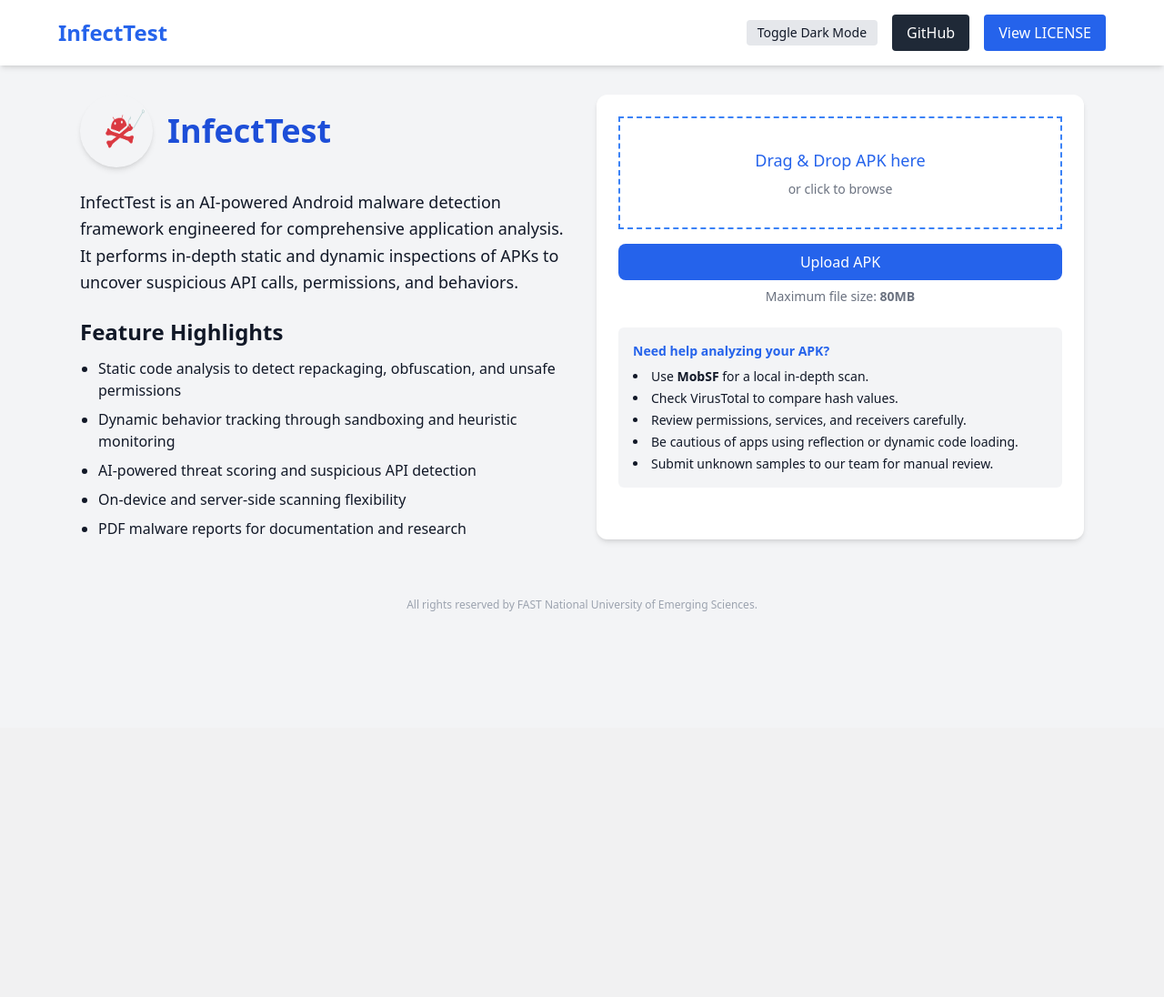
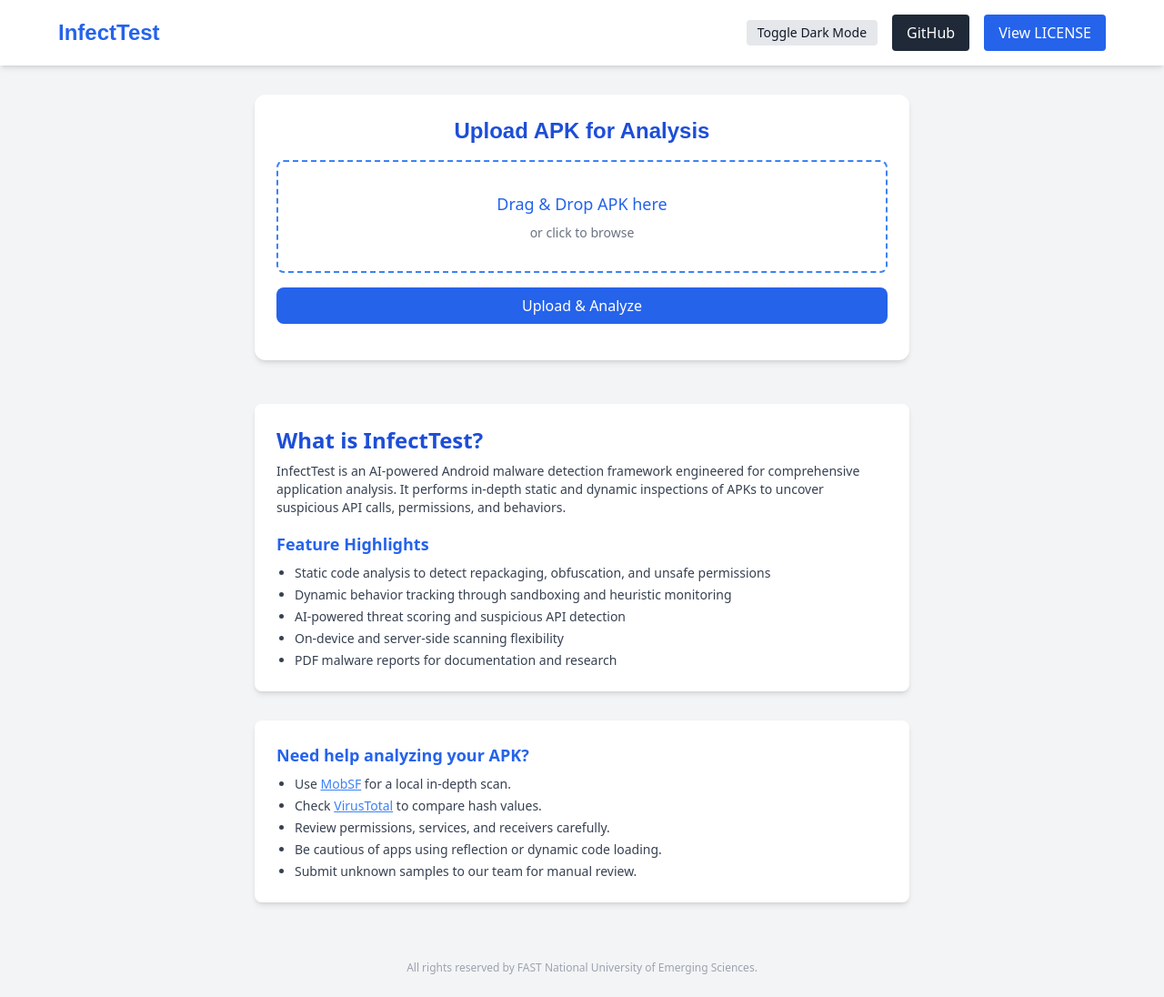
Before and after one commit to ShahMuhammadQureshi419/FYP, a Flask app: page / in a window 1280 px wide. Shown: the whole page at 91% size. Before the commit the page ends 672 px from the top, so only its background shows below. Run offline with Flask 3, Linux system fonts and the light colour scheme; parts of the project's set-up code (start-up, migrations or seed data) failed here and were passed over; some libraries are stand-ins or nearby versions.

Commit message:
Update index.html

```diff
--- a/templates/index.html
+++ b/templates/index.html
@@ -38,39 +38,94 @@
       background: rgba(59, 130, 246, 0.1);
     }
   </style>
+  <script>
+    async function uploadAPK(event) {
+      event.preventDefault();
+      const form = document.getElementById('upload-form');
+      const formData = new FormData(form);
+      const status = document.getElementById('status');
+      status.innerText = 'Uploading...';
+
+      try {
+        const response = await fetch('/upload', {
+          method: 'POST',
+          body: formData
+        });
+
+        const text = await response.text();
+        console.log("Raw response:", text);
+
+        let result;
+        try {
+          result = JSON.parse(text);
+        } catch (e) {
+          console.error("Failed to parse JSON:", e);
+          status.innerText = 'Server error: Invalid response';
+          return;
+        }
+
+        if (result.redirect_url) {
+          window.location.href = result.redirect_url;
+        } else {
+          status.innerText = result.error || 'Upload failed.';
+        }
+      } catch (err) {
+        console.error("Upload error:", err);
+        status.innerText = 'Uploading...';
+      }
+    }
+  </script>
 </head>
 <body class="bg-gray-100 dark:bg-gray-900 text-gray-900 dark:text-gray-100 transition-colors duration-500">
-  <header class="bg-white dark:bg-gray-800 shadow-md py-4 px-6 fixed w-full top-0 z-50 transition-all">
+
+  <!-- Header -->
+  <header class="bg-white dark:bg-gray-800 shadow-md py-4 px-6 fixed w-full top-0 z-50">
     <div class="max-w-6xl mx-auto flex items-center justify-between">
-      <h1 class="text-2xl font-bold text-blue-600 dark:text-blue-400 orbitron">InfectTest</h1>
+      <h1 class="text-2xl font-bold text-blue-600 dark:text-blue-400 font-orbitron">InfectTest</h1>
       <div class="flex items-center space-x-4">
         <button id="darkModeToggle" class="bg-gray-200 dark:bg-gray-700 text-sm px-3 py-1 rounded hover:bg-gray-300 dark:hover:bg-gray-600 transition">Toggle Dark Mode</button>
-        <a href="https://github.com/Binary-Assassin/InfectTest" target="_blank" class="flex items-center bg-gray-800 text-white px-4 py-2 rounded hover:bg-gray-700 transition">
+        <a href="https://github.com/ShahMuhammadQureshi419/FYP" target="_blank" class="flex items-center bg-gray-800 text-white px-4 py-2 rounded hover:bg-gray-700 transition">
           GitHub
         </a>
-        <a href="license.html" class="bg-blue-600 text-white px-4 py-2 rounded hover:bg-blue-700 transition">
+        <a href="https://github.com/ShahMuhammadQureshi419/FYP/blob/main/LICENSE" class="bg-blue-600 text-white px-4 py-2 rounded hover:bg-blue-700 transition">
           View LICENSE
         </a>
       </div>
     </div>
   </header>
 
-  <div class="h-20"></div>
+  <div class="h-20"></div> <!-- Spacer for fixed header -->
 
-  <main class="max-w-6xl mx-auto p-6 animate-fade">
-    <div class="grid grid-cols-1 md:grid-cols-2 gap-8">
+  <!-- Main Content -->
+  <main class="max-w-3xl mx-auto p-6 animate-fade">
 
-      <!-- About Section -->
-      <section>
-        <div class="flex items-center space-x-4 mb-6">
-          <img src="/static/how-to-remove-malware-on-android-1536x1015-Photoroom.png" alt="How to Remove Malware on Android" class="w-20 h-20 rounded-full shadow-md">
-          <h2 class="text-4xl font-bold text-blue-700 dark:text-blue-400 orbitron">InfectTest</h2>
+    <!-- Upload Box -->
+    <div class="bg-white dark:bg-gray-800 rounded-xl shadow-md p-6">
+      <h2 class="text-2xl font-bold text-blue-700 dark:text-blue-400 font-orbitron mb-4 text-center">Upload APK for Analysis</h2>
+      <form id="upload-form" onsubmit="uploadAPK(event)" class="space-y-4">
+        <label for="file" class="drag-drop-area block rounded-lg">
+          <p class="text-lg font-medium text-blue-600 dark:text-blue-400">Drag & Drop APK here</p>
+          <p class="text-sm text-gray-500 dark:text-gray-400 mt-2">or click to browse</p>
+          <input type="file" name="file" id="file" accept=".apk" required class="hidden">
+        </label>
+        <div>
+          <button type="submit" class="w-full bg-blue-600 text-white py-2 rounded-lg hover:bg-blue-700 transition">
+            Upload & Analyze
+          </button>
         </div>
-        <p class="text-lg leading-relaxed mb-6">
-          InfectTest is an AI-powered Android malware detection framework engineered for comprehensive application analysis. It performs in-depth static and dynamic inspections of APKs to uncover suspicious API calls, permissions, and behaviors.
+      </form>
+      <p id="status" class="text-center text-sm mt-4 text-gray-600 dark:text-gray-300"></p>
+    </div>
+
+    <!-- About InfectTest -->
+    <section class="mt-12 bg-white dark:bg-gray-800 rounded-lg shadow-md p-6">
+      <h3 class="text-2xl font-bold text-blue-700 dark:text-blue-400 mb-2">What is InfectTest?</h3>
+      <p class="text-sm text-gray-700 dark:text-gray-300 mb-4">
+        InfectTest is an AI-powered Android malware detection framework engineered for comprehensive application analysis.
+        It performs in-depth static and dynamic inspections of APKs to uncover suspicious API calls, permissions, and behaviors.
       </p>
-        <h3 class="text-2xl font-semibold mb-3">Feature Highlights</h3>
-        <ul class="list-disc pl-5 space-y-2">
+      <h4 class="text-lg font-semibold text-blue-600 dark:text-blue-300 mb-2">Feature Highlights</h4>
+      <ul class="list-disc pl-5 text-sm text-gray-700 dark:text-gray-300 space-y-1">
         <li>Static code analysis to detect repackaging, obfuscation, and unsafe permissions</li>
         <li>Dynamic behavior tracking through sandboxing and heuristic monitoring</li>
         <li>AI-powered threat scoring and suspicious API detection</li>
@@ -79,88 +134,31 @@
       </ul>
     </section>
 
-      <!-- Upload Section -->
-      <section class="bg-white dark:bg-gray-800 rounded-xl shadow-md p-6">
-        <form method="POST" action="/upload" enctype="multipart/form-data" id="uploadForm">
-          <label for="fileInput" class="drag-drop-area block">
-            <p class="text-lg font-medium text-blue-600 dark:text-blue-400">Drag & Drop APK here</p>
-            <p class="text-sm text-gray-500 dark:text-gray-400 mt-2">or click to browse</p>
-            <input type="file" name="file" id="fileInput" accept=".apk" required class="hidden">
-          </label>
-          <div class="mt-4">
-            <button type="submit" class="w-full bg-blue-600 text-white py-2 rounded-lg hover:bg-blue-700 transition">
-              Upload APK
-            </button>
-          </div>
-          <p class="text-sm text-gray-500 dark:text-gray-400 mt-2 text-center">Maximum file size: <strong>80MB</strong></p>
-
-          <!-- Upload Progress Bar -->
-          <div class="mt-4 hidden" id="progressWrapper">
-            <div class="w-full bg-gray-200 rounded-full dark:bg-gray-700">
-              <div id="progressBar" class="bg-blue-600 text-xs font-medium text-blue-100 text-center p-0.5 leading-none rounded-full w-0">0%</div>
-            </div>
-          </div>
-        </form>
-
-        <!-- Additional Insight Box -->
-        <div class="mt-6 p-4 bg-gray-100 dark:bg-gray-700 rounded-md text-sm">
-          <h4 class="text-blue-600 dark:text-blue-300 font-semibold mb-2">Need help analyzing your APK?</h4>
-          <ul class="list-disc list-inside space-y-1">
-            <li>Use <strong>MobSF</strong> for a local in-depth scan.</li>
-            <li>Check VirusTotal to compare hash values.</li>
+    <!-- Help Tips -->
+    <section class="mt-8 bg-white dark:bg-gray-800 rounded-lg shadow-md p-6">
+      <h4 class="text-lg font-semibold text-blue-600 dark:text-blue-300 mb-2">Need help analyzing your APK?</h4>
+      <ul class="list-disc pl-5 text-sm text-gray-700 dark:text-gray-300 space-y-1">
+        <li>Use <a href="https://github.com/MobSF/Mobile-Security-Framework-MobSF" target="_blank" class="text-blue-500 underline">MobSF</a> for a local in-depth scan.</li>
+        <li>Check <a href="https://www.virustotal.com/" target="_blank" class="text-blue-500 underline">VirusTotal</a> to compare hash values.</li>
         <li>Review permissions, services, and receivers carefully.</li>
         <li>Be cautious of apps using reflection or dynamic code loading.</li>
         <li>Submit unknown samples to our team for manual review.</li>
       </ul>
-        </div>
     </section>
-    </div>
 
     <p class="text-center text-xs text-gray-400 mt-16">
       All rights reserved by FAST National University of Emerging Sciences.
     </p>
   </main>
 
+  <!-- Dark Mode Toggle Script -->
   <script>
     document.getElementById('darkModeToggle').addEventListener('click', () => {
       document.documentElement.classList.toggle('dark');
     });
 
-    // Upload progress handler
-    document.getElementById('uploadForm').addEventListener('submit', function(e) {
-      e.preventDefault();
-      const form = e.target;
-      const fileInput = document.getElementById('fileInput');
-      const progressWrapper = document.getElementById('progressWrapper');
-      const progressBar = document.getElementById('progressBar');
-
-      if (!fileInput.files.length) return;
-
-      const xhr = new XMLHttpRequest();
-      const formData = new FormData(form);
-
-      xhr.open('POST', '/upload', true);
-
-      xhr.upload.onprogress = function(e) {
-        if (e.lengthComputable) {
-          const percentComplete = Math.round((e.loaded / e.total) * 100);
-          progressWrapper.classList.remove('hidden');
-          progressBar.style.width = percentComplete + '%';
-          progressBar.textContent = percentComplete + '%';
-        }
-      };
-
-      xhr.onload = function() {
-        if (xhr.status === 200) {
-          progressBar.textContent = 'Upload Complete';
-          progressBar.classList.add('bg-green-600');
-        } else {
-          progressBar.textContent = 'Upload Failed';
-          progressBar.classList.add('bg-red-600');
-        }
-      };
-
-      xhr.send(formData);
+    document.querySelector('.drag-drop-area').addEventListener('click', () => {
+      document.getElementById('file').click();
     });
   </script>
 </body>
```
Lines whose indentation alone changed are shown as unchanged.
